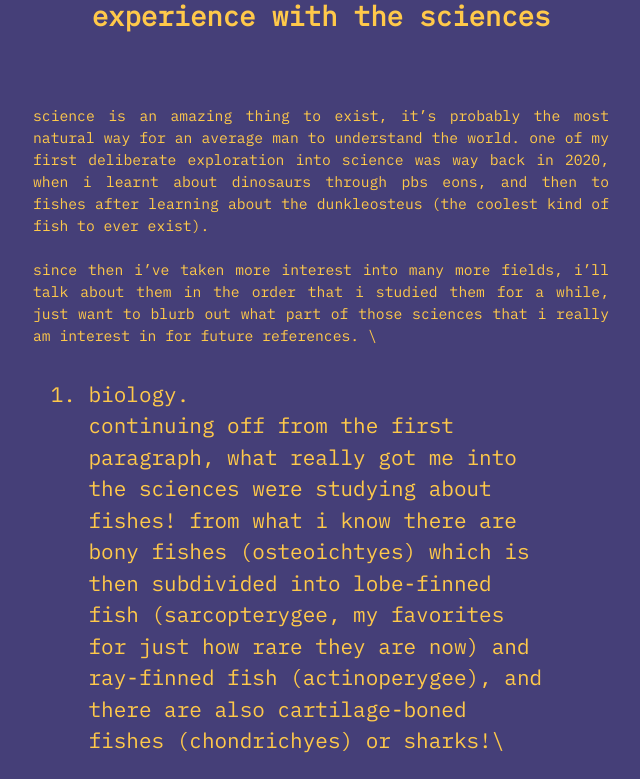
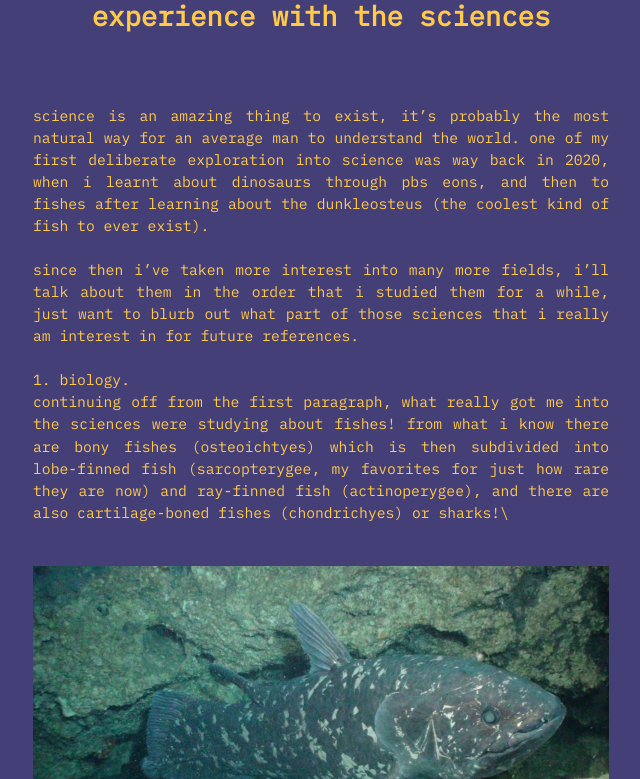
Before and after one commit to arzabz/arzabz.github.io, a Jekyll site: the page built from _posts/2024-04-28-experiences-with-the-sciences.md, in a window 1280 px wide and 1400 px high, scrolled down 239 px. Shown: the top 779 px of the window, without its empty margins (319-959 px from the left). Built offline with Jekyll 4.4.1, drawn with Linux system fonts in a browser that asks for light colours; some of the changed text lies outside the part shown; grey boxes are pictures that could not be loaded.

Commit message:
Update 2024-04-28-experiences-with-the-sciences.md

```diff
--- a/_posts/2024-04-28-experiences-with-the-sciences.md
+++ b/_posts/2024-04-28-experiences-with-the-sciences.md
@@ -8,14 +8,14 @@
 
 science is an amazing thing to exist, it's probably the most natural way for an average man to understand the world. one of my first deliberate exploration into science was way back in 2020, when i learnt about dinosaurs through pbs eons, and then to fishes after learning about the dunkleosteus (the coolest kind of fish to ever exist).\
 \
-since then i've taken more interest into many more fields, i'll talk about them in the order that i studied them for a while, just want to blurb out what part of those sciences that i really am interest in for future references.
+since then i've taken more interest into many more fields, i'll talk about them in the order that i studied them for a while, just want to blurb out what part of those sciences that i really am interest in for future references.\
 \
-1. biology.
+1\. biology.
 \
 continuing off from the first paragraph, what really got me into the sciences were studying about fishes! from what i know there are bony fishes (osteoichtyes) which is then subdivided into lobe-finned fish (sarcopterygee, my favorites for just how rare they are now) and ray-finned fish (actinoperygee), and there are also cartilage-boned fishes (chondrichyes) or sharks!\
 
 <figure>
-  <img alt="epic shot ofca corlacanth" src="/assets/images/coelacanth.jpg" />
+  <img alt="epic shot of a coelacanth" src="/assets/images/coelacanthe.jpg" />
   <figcaption>
     a coelacanth, one of the surviving member of the lobe-finned fish group, an absolute behemoth. (photo by laurent ballesta)
   </figcaption>
@@ -26,7 +26,7 @@
 \
 nowadays, i still have interests in discoveries surround marine life even if i don't study it formally now. its something that i really can't avoid diving deep into because it's that important to me, i'll probably write something about it next time.\
 \
-2. physics
+2\. physics
 \
 instead of going over the entire field, i just want to talk about the topics that i'm interested in: alternative energy, and engineering, still thinking of a third one.\
 \
@@ -44,15 +44,15 @@
 \
 if i ever get involved in an engineering field in the future, it'll probably be in environmental engineering, electrical engineering, or anything related to machinery.\
 \
-3. chemistry
+3\. chemistry
 \
 i never actually had enough time to study this field alone, the few times that i do take interest in it is when it's involved in biological mechanisms or molecular physics discussions, a shame really.\
 \
-4. geography
+4\. geography
 \
 what i enjoy about this field is discussion about the environment, natural habitats, and tectonic plates! the most intuitive way to learn about the earth and how volatile it is, and mountains are great too.\
 \
-5. astronomy
+5\. astronomy
 \
 very cool field! i love exploration, and there's nothing tangible that's more expansive than space. for now, i'm just interested in the objects found in the solar system and their corresponding probes, can't wait for nasa to explore the oceans of europa and enceladus in the future.
 
```
